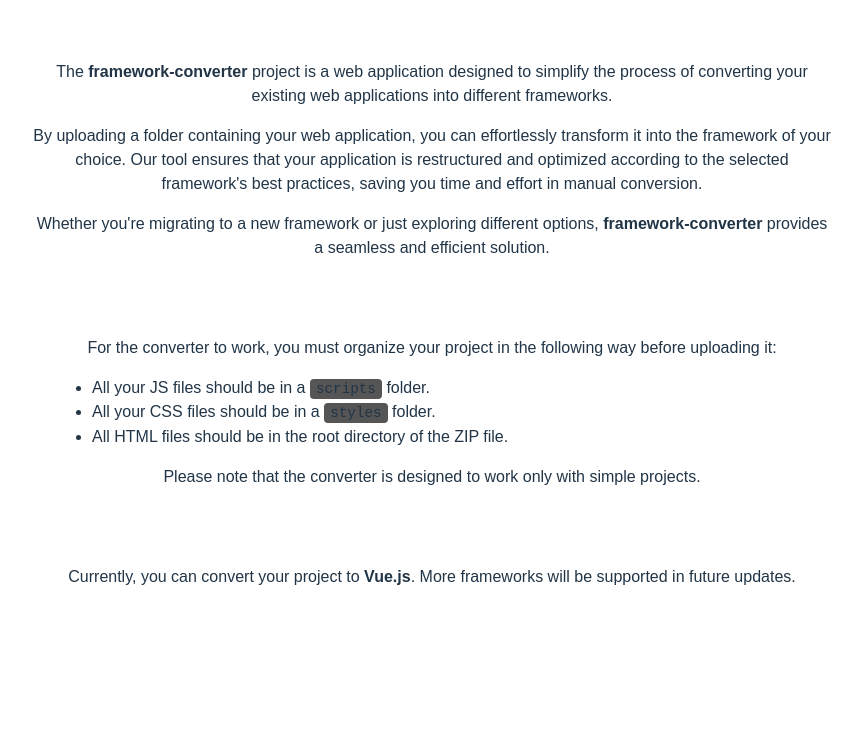
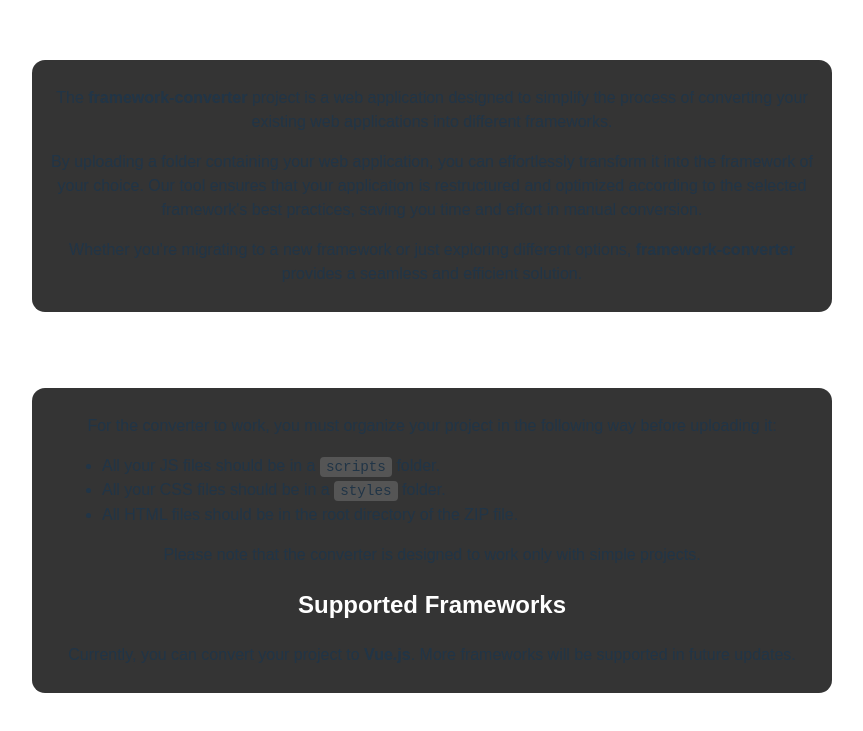
Before and after one commit to Micha361/framework-converter, a Vue app: page /info in a window 1280 px wide. Shown: the part 149-880 px from the top of the page, without its empty margins (208-1071 px from the left). Before the commit the page ends 806 px from the top, so only its background shows below. Built offline with nearby package versions, Linux system fonts and the light colour scheme.

Commit message:
improve css in home.vue and info.vue

```diff
--- a/src/views/home.vue
+++ b/src/views/home.vue
@@ -58,7 +58,6 @@ export default {
 
 .title-container {
   justify-content: center;
-  background-color: #343434;
   margin: auto 0;
   margin-left: 170px;
   margin-right: 170px;
--- a/src/views/info.vue
+++ b/src/views/info.vue
@@ -7,6 +7,7 @@
   <template>
     <div class="info-container">
       <h1>Welcome to the Framework Converter</h1>
+      <div class="text">
       <p>
         The <strong>framework-converter</strong> project is a web application designed to simplify the process of converting your existing web applications into different frameworks.
       </p>
@@ -16,8 +17,10 @@
       <p>
         Whether you're migrating to a new framework or just exploring different options, <strong>framework-converter</strong> provides a seamless and efficient solution.
       </p>
+    </div>
 
       <h2>How it works</h2>
+      <div class="text">
       <p>
         For the converter to work, you must organize your project in the following way before uploading it:
       </p>
@@ -35,6 +38,7 @@
       <p>
         Currently, you can convert your project to <strong>Vue.js</strong>. More frameworks will be supported in future updates.
       </p>
+    </div>
     </div>
   </template>
 
@@ -69,4 +73,10 @@
     font-size: 1.1em;
     border-radius: 4px;
   }
+
+  .text {
+    background-color: #343434;
+    border-radius: 13px;
+    padding: 10px;
+    }
   </style>
```
